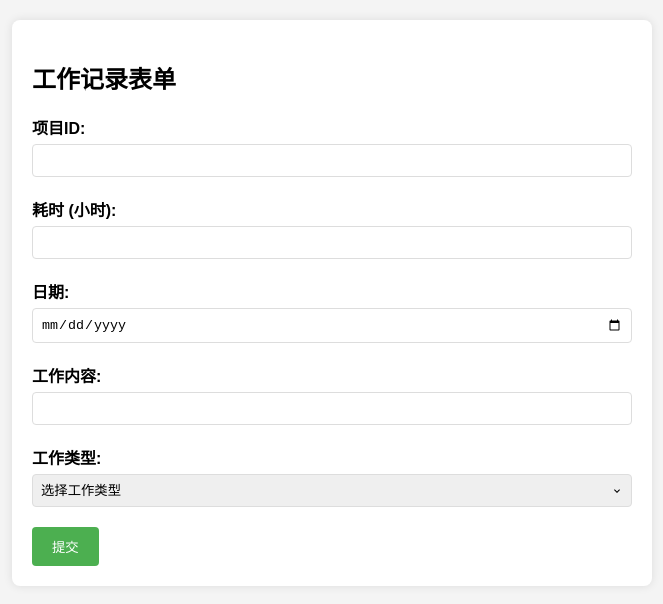
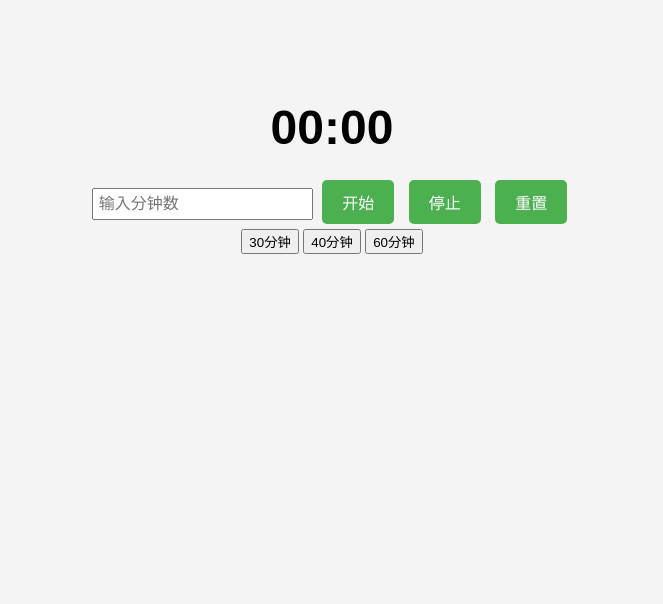
Before and after one commit to leepdesign/tomato, a plain HTML site: page index.html in a window 1280 px wide. Shown: the whole page, without its empty margins (308-971 px from the left). Drawn offline with Linux system fonts and the light colour scheme.

Commit message:
Add files via upload

```diff
--- a/index.html
+++ b/index.html
@@ -4,70 +4,25 @@
 <head>
     <meta charset="UTF-8">
     <meta name="viewport" content="width=device-width, initial-scale=1.0">
-    <title>工作记录表单</title>
-    <link rel="stylesheet" href="styles.css">
+    <title>倒计时器</title>
+    <link rel="stylesheet" href="style.css">
 </head>
 
 <body>
-
-    <div class="container">
-        <h2>工作记录表单</h2>
-        <form id="workForm">
-            <div class="form-group">
-                <label for="projectId">项目ID:</label>
-                <input type="text" id="projectId" name="projectId" required>
-            </div>
-            <div class="form-group">
-                <label for="hours">耗时 (小时):</label>
-                <input type="text" id="hours" name="hours" required>
-            </div>
-            <div class="form-group">
-                <label for="date">日期:</label>
-                <input type="date" id="date" name="date" required>
-            </div>
-            <div class="form-group">
-                <label for="workContent">工作内容:</label>
-                <input type="text" id="workContent" name="workContent" required>
-            </div>
-            <div class="form-group">
-                <label for="workType">工作类型:</label>
-                <select id="workType" name="workType" required>
-        <option value="" disabled selected>选择工作类型</option>
-        <option value="项目管理">项目管理</option>
-        <option value="沟通">沟通</option>
-        <option value="调研">调研</option>
-        <option value="方案设计">方案设计</option>
-        <option value="做应用">做应用</option>
-        <option value="Ui设计">Ui设计</option>
-        <option value="测试">测试</option>
-        <option value="其它">其它</option>
-      </select>
-            </div>
-            <div class="form-group" id="otherWorkType" style="display: none;">
-                <label for="other">其它工作类型:</label>
-                <input type="text" id="other" name="other">
-            </div>
-            <input type="submit" value="提交">
-        </form>
-
-        <div id="dataTable" style="display: none;">
-            <h2>提交的数据</h2>
-            <table id="submittedData">
-                <thead>
-                    <tr>
-                        <th>项目ID</th>
-                        <th>耗时</th>
-                        <th>日期</th>
-                        <th>工作内容</th>
-                        <th>工作类型</th>
-                    </tr>
-                </thead>
-                <tbody>
-                </tbody>
-            </table>
+    <div class="countdown">
+        <h1 id="timer">00:00</h1>
+        <div class="controls">
+            <input type="number" id="minutesInput" placeholder="输入分钟数">
+            <button onclick="startTimer()">开始</button>
+            <button onclick="stopTimer()">停止</button>
+            <button onclick="resetTimer()">重置</button>
+        </div>
+        <div class="preset-times">
+            <button onclick="setPresetTimer(30)">30分钟</button>
+            <button onclick="setPresetTimer(40)">40分钟</button>
+            <button onclick="setPresetTimer(60)">60分钟</button>
         </div>
     </div>
-
     <script src="script.js"></script>
 </body>
 
--- a/script.js
+++ b/script.js
@@ -1,34 +1,46 @@
-document.addEventListener('DOMContentLoaded', function() {
-    var workTypeSelect = document.getElementById('workType');
-    var otherWorkTypeInput = document.getElementById('otherWorkType');
-    var dataTable = document.getElementById('dataTable');
-    var submittedDataTable = document.getElementById('submittedData').getElementsByTagName('tbody')[0];
+let timer;
+let totalSeconds = 0;
 
-    workTypeSelect.addEventListener('change', function() {
-        if (workTypeSelect.value === '其它') {
-            otherWorkTypeInput.style.display = 'block';
-            otherWorkTypeInput.querySelector('input').setAttribute('required', 'required');
-        } else {
-            otherWorkTypeInput.style.display = 'none';
-            otherWorkTypeInput.querySelector('input').removeAttribute('required');
-        }
-    });
+function startTimer() {
+    let minutesInput = document.getElementById("minutesInput").value;
+    if (!timer && minutesInput > 0) {
+        totalSeconds = minutesInput * 60;
+        timer = setInterval(updateTimer, 1000);
+    }
+}
 
-    var form = document.getElementById('workForm');
-    form.addEventListener('submit', function(event) {
-        event.preventDefault(); // Prevent the form from submitting normally
-        var formData = new FormData(form);
+function stopTimer() {
+    clearInterval(timer);
+    timer = null;
+}
 
-        // Create a new row in the table to display submitted data
-        var newRow = submittedDataTable.insertRow();
-        var cellIndex = 0;
-        for (var pair of formData.entries()) {
-            var newCell = newRow.insertCell(cellIndex++);
-            newCell.textContent = pair[1];
-        }
+function resetTimer() {
+    clearInterval(timer);
+    timer = null;
+    totalSeconds = 0;
+    document.getElementById("timer").textContent = formatTime(totalSeconds);
+}
 
-        // Show the table with submitted data
-        dataTable.style.display = 'block';
-        form.reset(); // Reset the form
-    });
-});
+function updateTimer() {
+    if (totalSeconds > 0) {
+        totalSeconds--;
+        document.getElementById("timer").textContent = formatTime(totalSeconds);
+    } else {
+        stopTimer();
+    }
+}
+
+function formatTime(seconds) {
+    let minutes = Math.floor(seconds / 60);
+    let remainingSeconds = seconds % 60;
+
+    return `${formatNumber(minutes)}:${formatNumber(remainingSeconds)}`;
+}
+
+function formatNumber(number) {
+    return number < 10 ? "0" + number : number;
+}
+
+function setPresetTimer(minutes) {
+    document.getElementById("minutesInput").value = minutes;
+}
```
